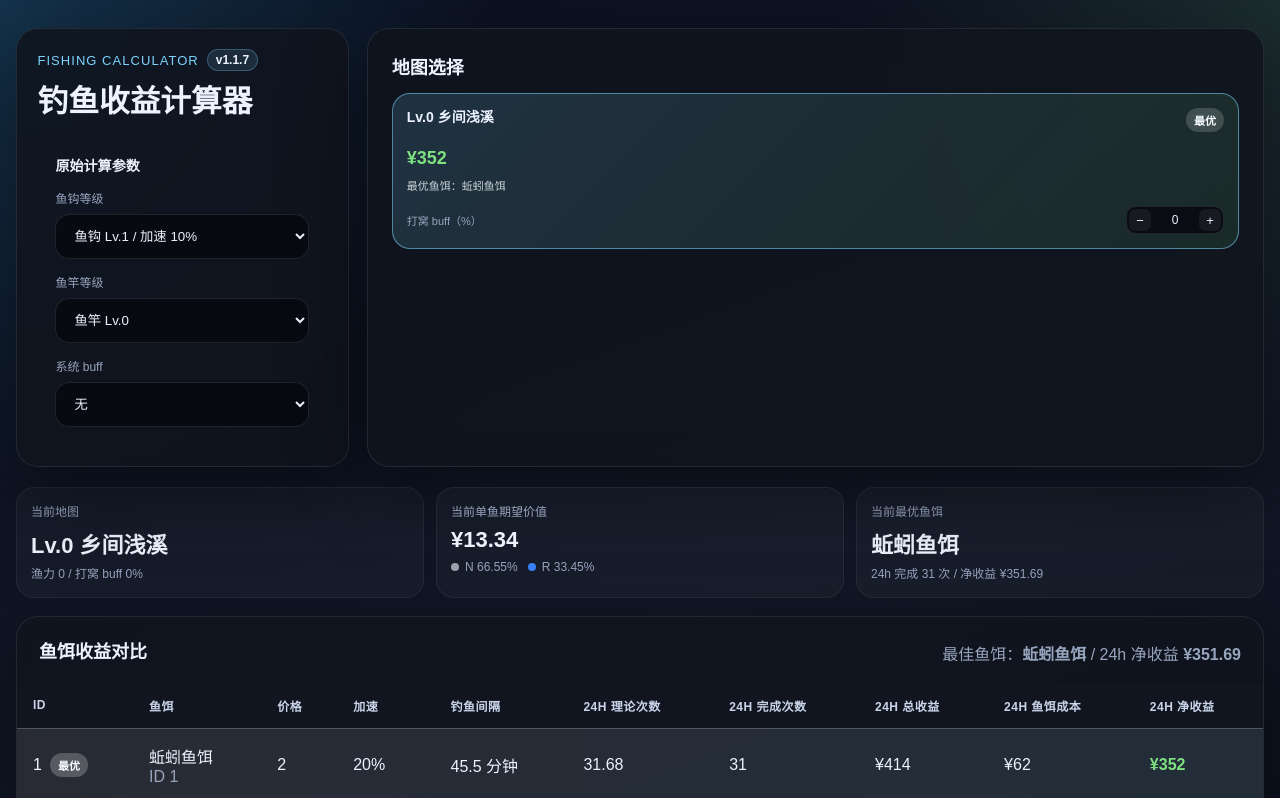
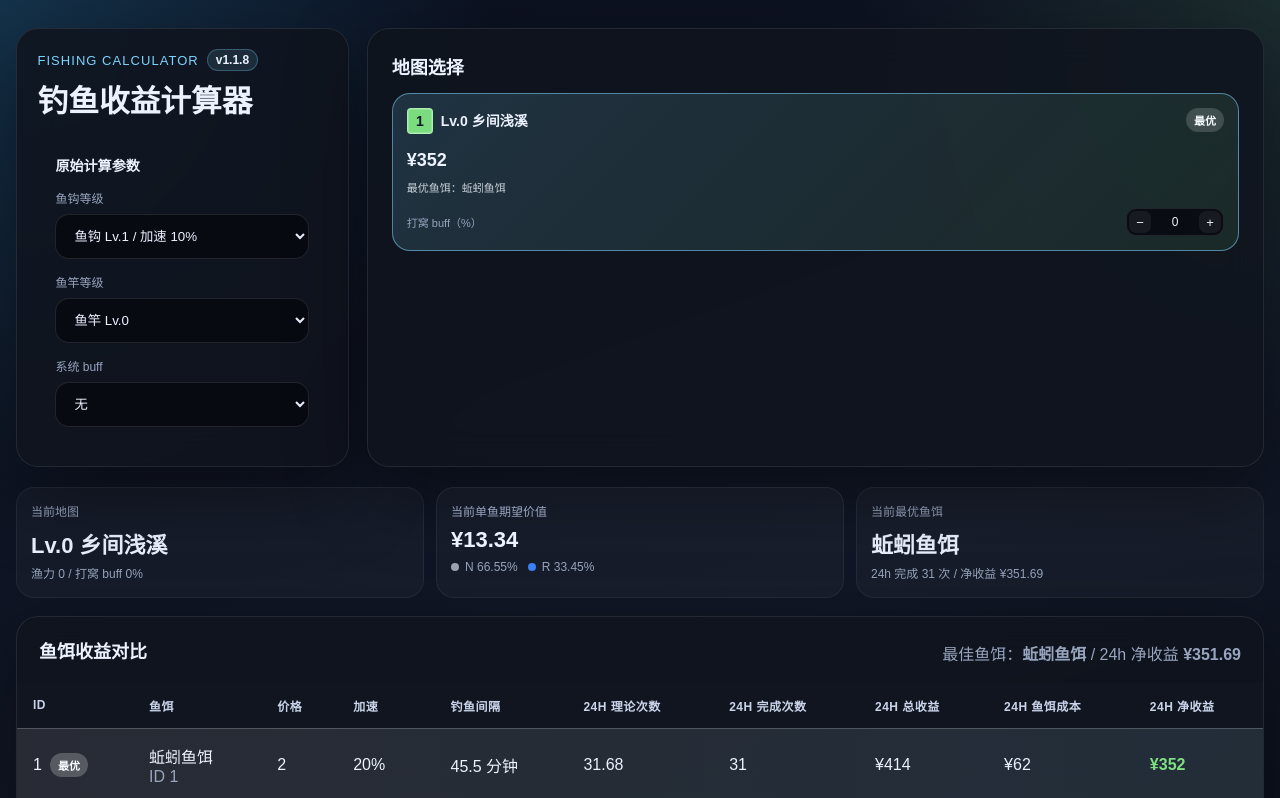
Before and after one commit to luyh7/fishing-profit, a plain HTML site: page index.html in a window 1280 px wide. Shown: the top 798 px of the page. Drawn offline with Linux system fonts and the light colour scheme.

Commit message:
feat: Add map code display and enhance map card styling

```diff
--- a/app.js
+++ b/app.js
@@ -137,6 +137,10 @@
 
   function getMapFishes(map) {
     return Array.isArray(map.fishes) ? map.fishes : [];
+  }
+
+  function getMapCode(map) {
+    return parseNumber(map.level) + 1;
   }
 
   function calculateAverageNPrice(fishes) {
@@ -399,7 +403,10 @@
           <div class="map-card ${isSelected ? "selected" : ""} ${isBest ? "best" : ""}" data-map-level="${row.map.level}" role="button" tabindex="0">
             <div class="map-card-compact">
               <div class="map-card-header">
-                <div class="map-card-title">Lv.${row.map.level} ${row.map.name}</div>
+                <div class="map-card-title">
+                  <span class="map-card-code">${formatNumber(getMapCode(row.map), 0)}</span>
+                  <span>Lv.${row.map.level} ${row.map.name}</span>
+                </div>
                 <div class="map-card-badges" data-map-badges="${row.map.level}">
                   ${isBest ? '<span class="badge badge-best">最优</span>' : ""}
                 </div>
--- a/config.js
+++ b/config.js
@@ -1,6 +1,6 @@
 window.FISH_FISHING_CONFIG = {
   versionPrefix: "1.1",
-  gitCommitCount: 7,
+  gitCommitCount: 8,
   baseIntervalHours: 1,
   statisticsHours: 24,
   rarityOrder: ["UR", "SSR", "SR", "R", "N"],
--- a/index.html
+++ b/index.html
@@ -409,15 +409,56 @@
       }
 
       .map-card-title {
+        display: flex;
+        align-items: center;
+        flex-wrap: wrap;
         font-size: 14px;
         font-weight: 700;
         line-height: 1.35;
+      }
+
+      .map-card-code {
+        display: inline-flex;
+        align-items: center;
+        justify-content: center;
+        flex-shrink: 0;
+        margin-right: 8px;
+        width: 26px;
+        height: 26px;
+        padding: 0;
+        border-radius: 4px;
+        background: rgba(185, 229, 255, 0.62);
+        border: 1px solid rgba(205, 236, 255, 0.72);
+        color: #f8fbff;
+        font-size: 14px;
+        font-weight: 900;
+        line-height: 1;
+        letter-spacing: 0;
+        box-shadow: inset 0 0 0 1px rgba(255, 255, 255, 0.22);
+      }
+
+      .map-card.selected:not(.best) .map-card-code {
+        background: rgba(125, 211, 252, 0.98);
+        border-color: rgba(180, 233, 255, 0.9);
+        color: #0f172a;
+        box-shadow: inset 0 0 0 1px rgba(255, 255, 255, 0.18);
+      }
+
+      .map-card.best .map-card-code {
+        background: rgba(126, 224, 129, 0.98);
+        border-color: rgba(177, 244, 181, 0.9);
+        color: #0f172a;
+        box-shadow: inset 0 0 0 1px rgba(255, 255, 255, 0.18);
       }
 
       .map-card-price {
         font-size: 18px;
         font-weight: 700;
         margin-top: 10px;
+      }
+
+      .map-card.best .map-card-price {
+        color: inherit;
       }
 
       .map-card-note {
```
